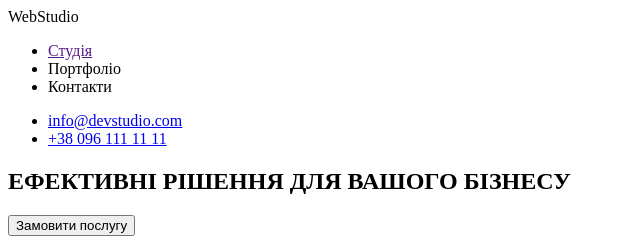
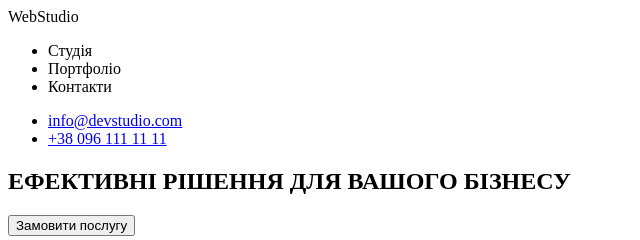
Before and after one commit to Evseredyn/goit-markup-hw-01, a plain HTML site: page index.html in a window 1280 px wide. Shown: the top 240 px of the page, 0-640 px from the left. Drawn offline with Linux system fonts and the light colour scheme.

Commit message:
final version hw-1

```diff
--- a/index.html
+++ b/index.html
@@ -11,7 +11,7 @@
         <a class="logo">WebStudio</a>
         <nav>
             <ul>
-                <li><a href="">Студія</a></li>
+                <li><a href=""></a>Студія</li>
                 <li><a href=""></a>Портфоліо</li>
                 <li><a href=""></a>Контакти</li>
             </ul>
```
